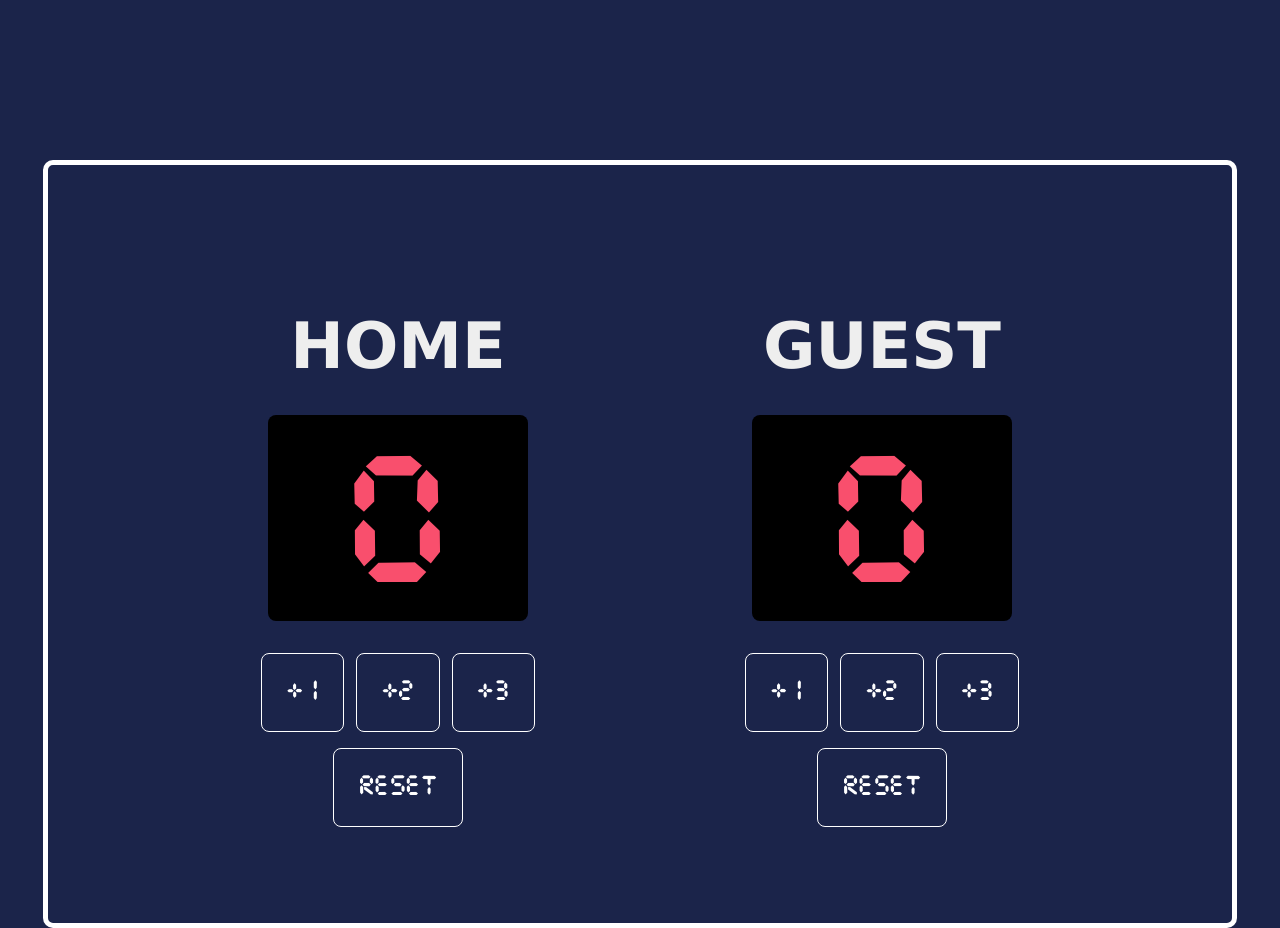
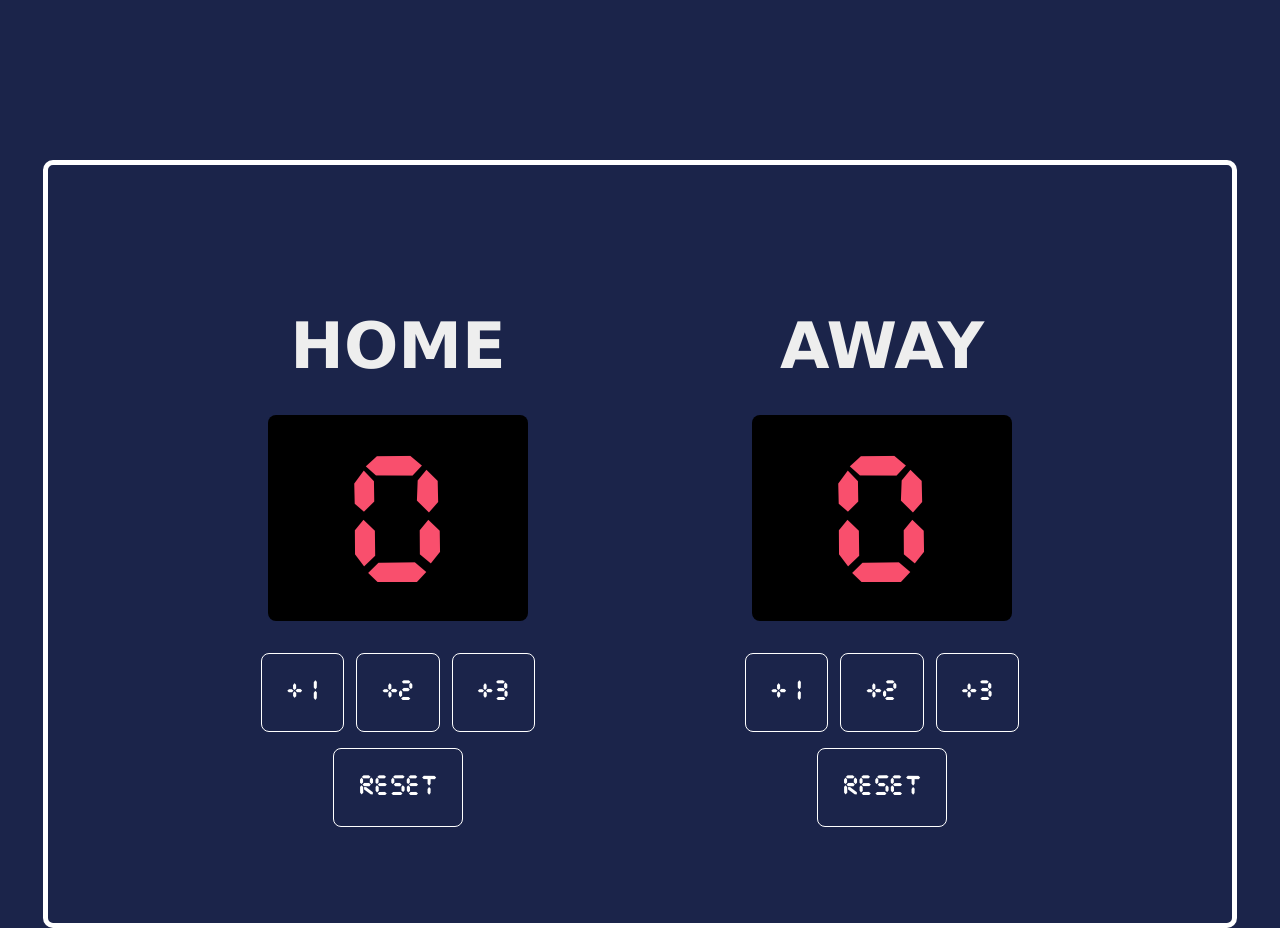
Before and after one commit to theogryllis/scoreboard, a plain HTML site: page index.html in a window 1280 px wide. Drawn offline with Linux system fonts and the light colour scheme.

Commit message:
updated "GUEST" to "AWAY"

```diff
--- a/index.html
+++ b/index.html
@@ -20,7 +20,7 @@
             </div>
         </div>
         <div>
-            <h3 class="display-title">GUEST</h3>
+            <h3 class="display-title">AWAY</h3>
             <p class="display-score" id="score-guest-el">0</p>
             <div class="btns">
                 <button onclick="add1Guest()">+1</button>
```
